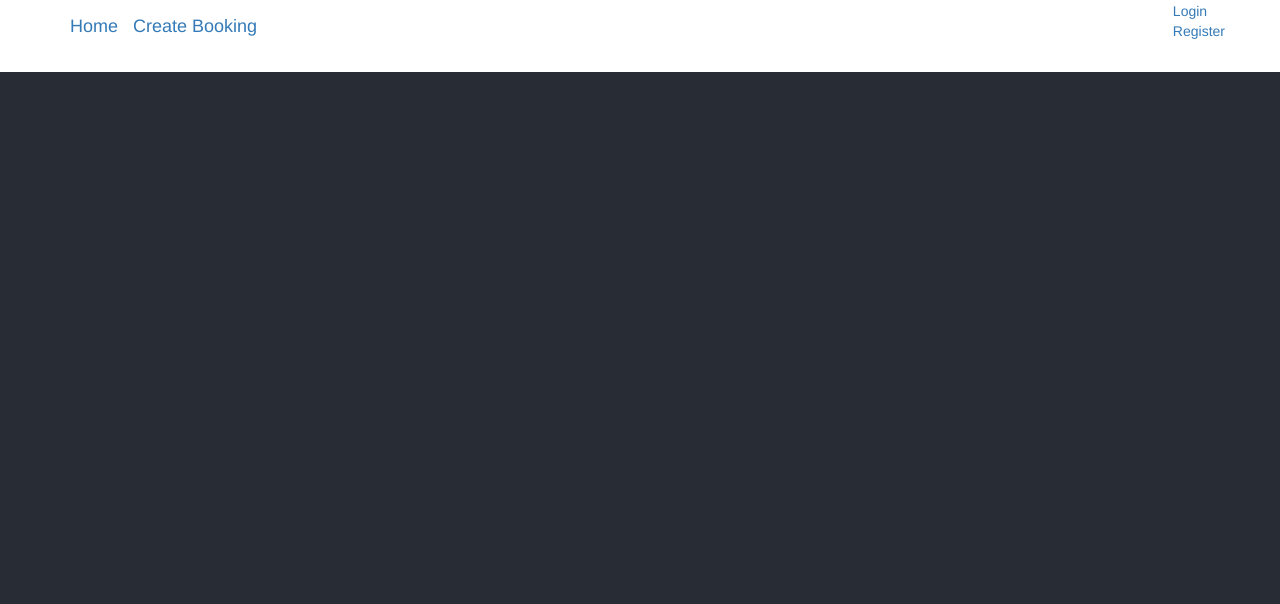
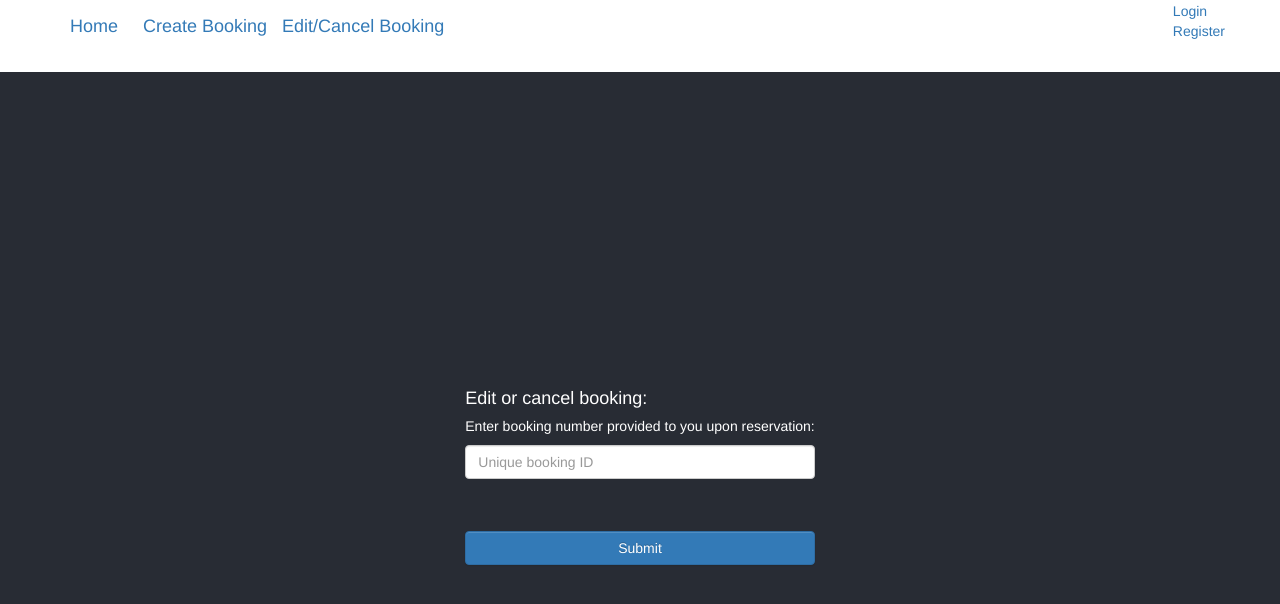
Before and after one commit to RMIT-SEPT/majorproject-9-mon-1530-3, a React (Create React App) app in the folder FrontEnd/: page /DeleteBooking in a window 1280 px wide. Shown: the top 604 px of the page. Built offline with nearby package versions, Linux system fonts and the light colour scheme.

Commit message:
Edit/delete booking page structure

```diff
--- a/FrontEnd/src/App.css
+++ b/FrontEnd/src/App.css
@@ -1,5 +1,9 @@
 .App {
   text-align: center;
+}
+
+.nav-link{
+  padding-left: 10px;
 }
 
 .App-logo {
--- a/FrontEnd/src/App.js
+++ b/FrontEnd/src/App.js
@@ -11,6 +11,7 @@ import Register from './components/signUpPage';
 import Index from './components/indexPage';
 import CreateBooking from './components/CreateBooking';
 import Nav from './components/Layout/Nav';
+import EditOrDeleteBooking from './components/EditOrDeleteBooking';
 
 function App() {
   return (
@@ -23,6 +24,7 @@ function App() {
               <Route exact path="/login" component={Login}/>
               <Route exact path="/register" component={Register}/>
               <Route exact path="/CreateBooking" component={CreateBooking}/>
+              <Route exact path="/DeleteBooking" component={EditOrDeleteBooking}/>
           </header>
           </div>
       </Router>
--- /dev/null
+++ b/FrontEnd/src/components/EditOrDeleteBooking.js
@@ -0,0 +1,61 @@
+
+
+import React, { Component } from 'react'
+import { deleteBooking } from '../actions/bookingActions';
+
+class EditOrDeleteBooking extends Component {
+
+    constructor(){
+        super();
+
+        this.state = {
+            "bookingID":""
+        }
+
+        this.onChange = this.onChange.bind(this);
+        this.onSubmit = this.onSubmit.bind(this);
+
+    }
+
+    onChange(e){
+        this.setState({[e.target.name]:e.target.value});
+    }
+
+    onSubmit(e){
+        e.preventDefault();
+
+        const bookingID = {
+            "bookingID":this.state.bookingID
+        }
+
+        console.log(bookingID)
+        deleteBooking(bookingID);
+
+    }
+    render() {
+        return (
+            <div>
+            <h4>Edit or cancel booking:</h4>
+            <div className = "form">
+            <form onSubmit = {this.onSubmit}>
+            <div className = "form-group">
+            <h5>Enter booking number provided to you upon reservation:</h5>
+                <input type = "number" className = "form-control form-control-lg"
+                placeholder = "Unique booking ID"
+                name = "bookingID"
+                value = {this.state.bookingID}
+                onChange = {this.onChange}/>
+            </div><br/>
+            <div>
+            <input type = "submit" className = "btn btn-primary btn-block mt-4"/>
+            </div>
+            </form>
+            </div>
+
+            </div>
+        )
+    }
+}
+
+
+export default EditOrDeleteBooking
--- a/FrontEnd/src/components/Layout/Nav.js
+++ b/FrontEnd/src/components/Layout/Nav.js
@@ -7,7 +7,8 @@ class Nav extends Component {
                 <div className = "container">
                     <a className = "navbar-brand" href= "/index"> Home </a>
                     <div className = "navbar-brand">
-                        <a className = "nav-link" href = "/CreateBooking"> Create Booking </a>
+                            <a className = "nav-link" href = "/CreateBooking"> Create Booking </a>
+                            <a className = "nav-link" href = "/deleteBooking"> Edit/Cancel Booking </a>
                     </div>
                     <div className = "navbar-right">
                         <div>
```
Also changed, not shown: 1 other file (tests, documents, lock files or other folders).
